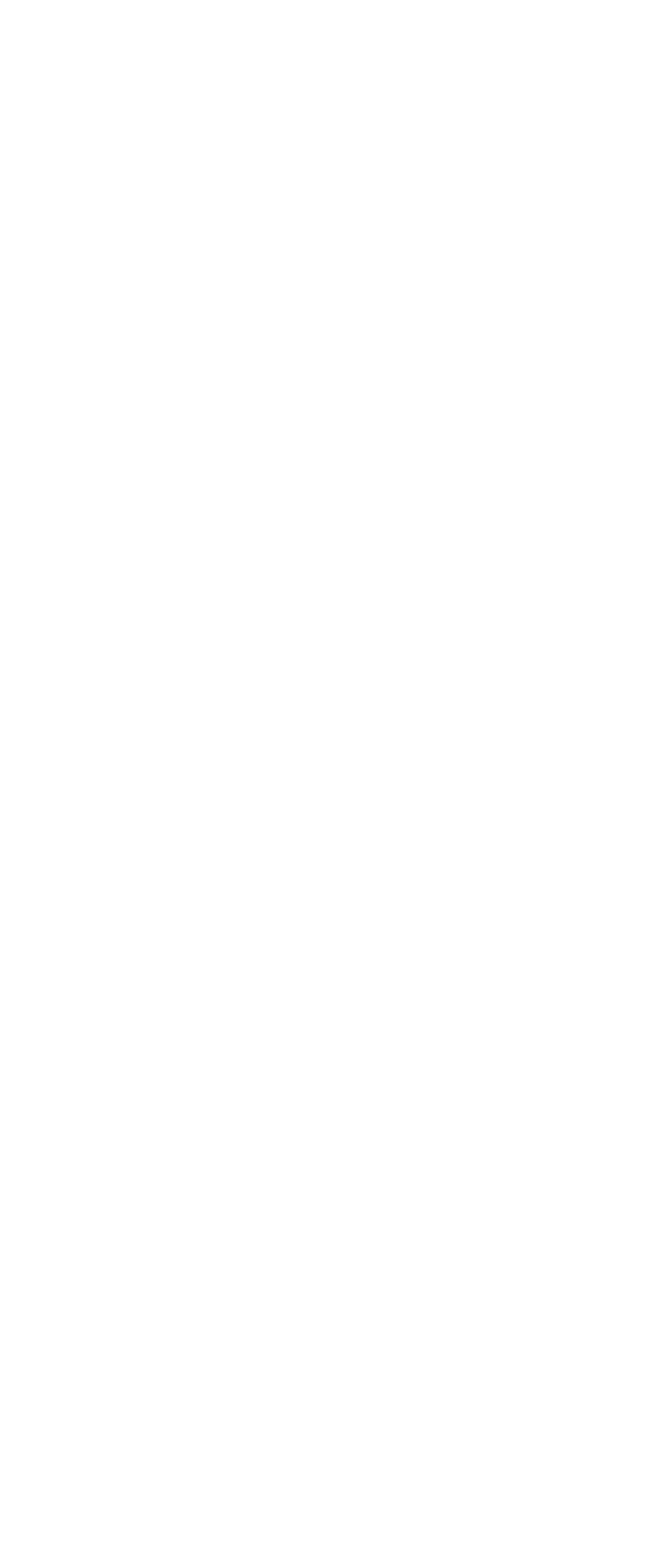
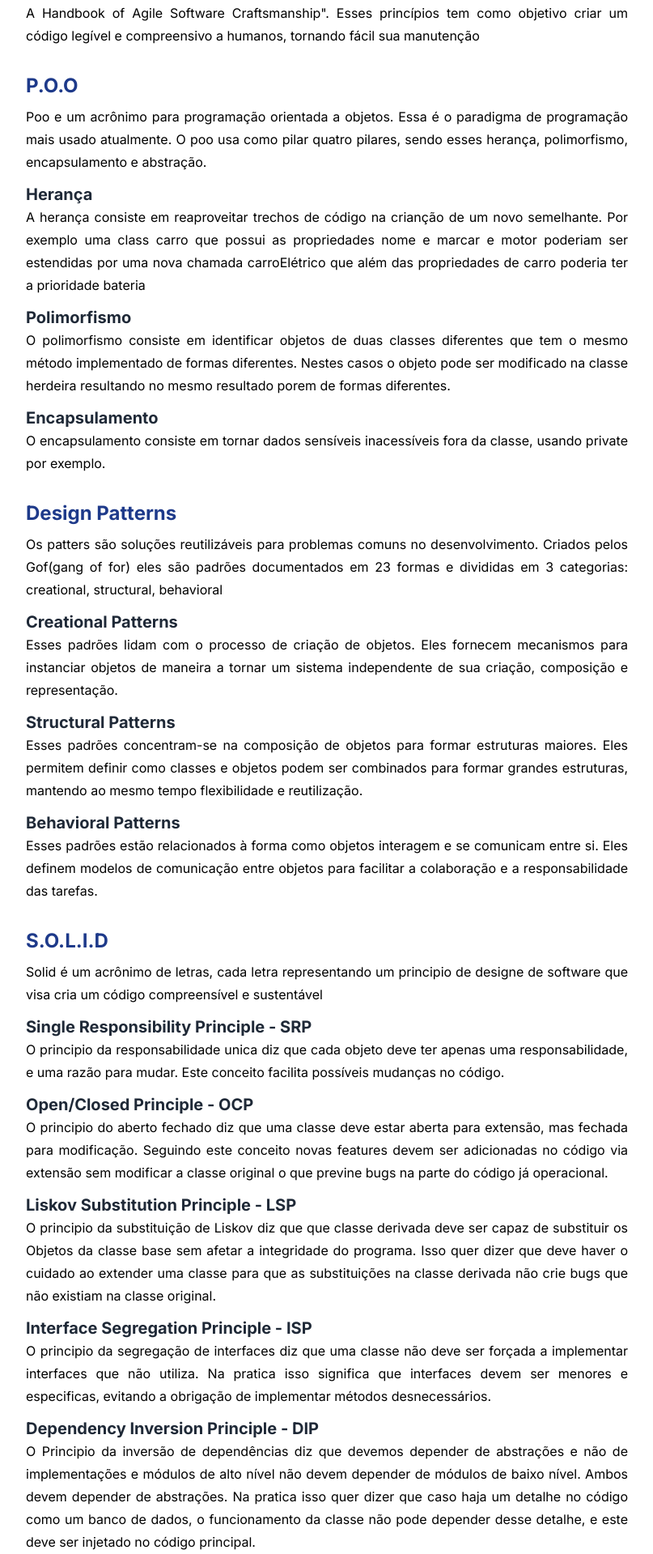
Before and after one commit to oPatrickDaniel/my-notes, a Next.js app: page / in a window 1280 px wide. Shown: the part 2121-4040 px from the top of the page at 81% size, without its empty margins (236-1043 px from the left). Before the commit the page ends 2055 px from the top, so only its background shows below. Built offline with nearby package versions, Linux system fonts and the light colour scheme.

Commit message:
feat: add well, cleanCode, solid, poo notes

```diff
--- a/app/page.tsx
+++ b/app/page.tsx
@@ -88,6 +88,120 @@ valor-hora = salario-mensal / horas-trabalhadas-por-mes
 print valor-hora`}
         </CodeCmp>
       </SectionCmp>
+
+      <SectionCmp title="clean code">
+        <p>
+          Os princípios do clean code foram popularizados por Robert C. Martin
+          em seu livro &quot;Clean Code: A Handbook of Agile Software
+          Craftsmanship&quot;. Esses princípios tem como objetivo criar um
+          código legível e compreensivo a humanos, tornando fácil sua manutenção
+        </p>
+        <h3></h3>
+      </SectionCmp>
+
+      <SectionCmp title="P.O.O">
+        <p>
+          Poo e um acrônimo para programação orientada a objetos. Essa é o
+          paradigma de programação mais usado atualmente. O poo usa como pilar
+          quatro pilares, sendo esses herança, polimorfismo, encapsulamento e
+          abstração.
+        </p>
+        <h3>Herança</h3>
+        <p>
+          A herança consiste em reaproveitar trechos de código na crianção de um
+          novo semelhante. Por exemplo uma class carro que possui as
+          propriedades nome e marcar e motor poderiam ser estendidas por uma
+          nova chamada carroElétrico que além das propriedades de carro poderia
+          ter a prioridade bateria
+        </p>
+        <h3>Polimorfismo</h3>
+        <p>
+          O polimorfismo consiste em identificar objetos de duas classes
+          diferentes que tem o mesmo método implementado de formas diferentes.
+          Nestes casos o objeto pode ser modificado na classe herdeira
+          resultando no mesmo resultado porem de formas diferentes.
+        </p>
+        <h3>Encapsulamento</h3>
+        <p>
+          O encapsulamento consiste em tornar dados sensíveis inacessíveis fora
+          da classe, usando private por exemplo.
+        </p>
+      </SectionCmp>
+
+      <SectionCmp title="Design Patterns">
+        <p>
+          Os patters são soluções reutilizáveis para problemas comuns no
+          desenvolvimento. Criados pelos Gof(gang of for) eles são padrões
+          documentados em 23 formas e divididas em 3 categorias: creational,
+          structural, behavioral
+        </p>
+        <h3>Creational Patterns</h3>
+        <p>
+          Esses padrões lidam com o processo de criação de objetos. Eles
+          fornecem mecanismos para instanciar objetos de maneira a tornar um
+          sistema independente de sua criação, composição e representação.
+        </p>
+        <h3>Structural Patterns</h3>
+        <p>
+          Esses padrões concentram-se na composição de objetos para formar
+          estruturas maiores. Eles permitem definir como classes e objetos podem
+          ser combinados para formar grandes estruturas, mantendo ao mesmo tempo
+          flexibilidade e reutilização.
+        </p>
+        <h3>Behavioral Patterns</h3>
+        <p>
+          Esses padrões estão relacionados à forma como objetos interagem e se
+          comunicam entre si. Eles definem modelos de comunicação entre objetos
+          para facilitar a colaboração e a responsabilidade das tarefas.
+        </p>
+      </SectionCmp>
+
+      <SectionCmp title="S.O.L.I.D">
+        <p>
+          Solid é um acrônimo de letras, cada letra representando um principio
+          de designe de software que visa cria um código compreensível e
+          sustentável
+        </p>
+        <h3>Single Responsibility Principle - SRP</h3>
+        <p>
+          O principio da responsabilidade unica diz que cada objeto deve ter
+          apenas uma responsabilidade, e uma razão para mudar. Este conceito
+          facilita possíveis mudanças no código.
+        </p>
+        <h3>Open/Closed Principle - OCP</h3>
+        <p>
+          O principio do aberto fechado diz que uma classe deve estar aberta
+          para extensão, mas fechada para modificação. Seguindo este conceito
+          novas features devem ser adicionadas no código via extensão sem
+          modificar a classe original o que previne bugs na parte do código já
+          operacional.
+        </p>
+        <p></p>
+        <h3>Liskov Substitution Principle - LSP</h3>
+        <p>
+          O principio da substituição de Liskov diz que que classe derivada deve
+          ser capaz de substituir os Objetos da classe base sem afetar a
+          integridade do programa. Isso quer dizer que deve haver o cuidado ao
+          extender uma classe para que as substituições na classe derivada não
+          crie bugs que não existiam na classe original.
+        </p>
+        <h3>Interface Segregation Principle - ISP</h3>
+        <p>
+          O principio da segregação de interfaces diz que uma classe não deve
+          ser forçada a implementar interfaces que não utiliza. Na pratica isso
+          significa que interfaces devem ser menores e especificas, evitando a
+          obrigação de implementar métodos desnecessários.
+        </p>
+        <h3>Dependency Inversion Principle - DIP</h3>
+        <p>
+          O Principio da inversão de dependências diz que devemos depender de
+          abstrações e não de implementações e módulos de alto nível não devem
+          depender de módulos de baixo nível. Ambos devem depender de
+          abstrações. Na pratica isso quer dizer que caso haja um detalhe no
+          código como um banco de dados, o funcionamento da classe não pode
+          depender desse detalhe, e este deve ser injetado no código principal.
+        </p>
+      </SectionCmp>
     </>
   )
 }
```
